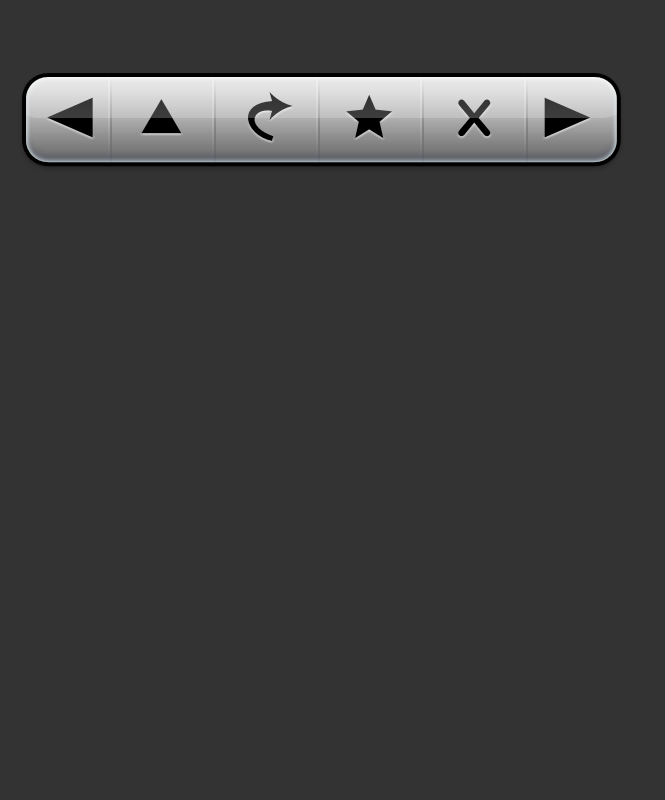
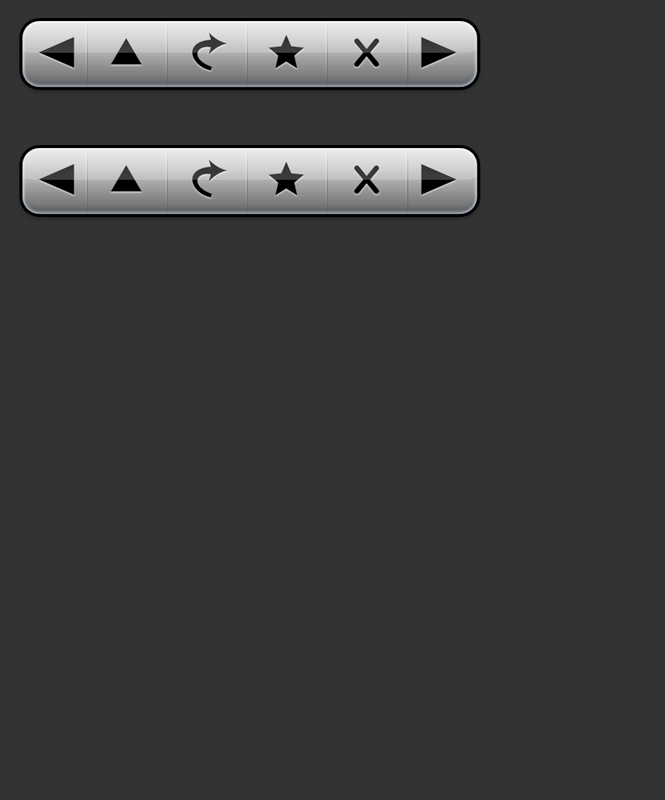
Before and after one commit to nrolland/google-reader-iphone-sync, a Python web app: template template/item.html in a window 1280 px wide. Shown: the whole page, without its empty margins (0-665 px from the left). Run offline with Jinja, Linux system fonts and the light colour scheme; the template is opened without the code that fills it, so the values that code supplies are empty.

Commit message:
Template changes, image extension whitelist.
(to prevent downloading files that lighttpd might
think are scripts, eg .py files)

```diff
--- a/src/item.py
+++ b/src/item.py
@@ -37,9 +37,7 @@ class MinimalItem:
 
 	def delete(self):
 		for f in glob.glob(app_globals.OPTIONS['output_path'] + '/*.' + self.key + '.*'):
-			print "Removing file: " + f
 			rm_rf(f)
-		print "removing directory: %s" % self.resources_path
 		rm_rf(self.resources_path)
 
 
--- a/src/main.py
+++ b/src/main.py
@@ -41,6 +41,8 @@ def execute():
 	app_globals.DATABASE = DB()
 	app_globals.DATABASE.sync_to_google()
 	app_globals.DATABASE.cleanup() # remove old _resources files
+
+	update_templates()
 
 	if app_globals.OPTIONS['no_download']:
 		print "not downloading any new items..."
@@ -137,7 +139,7 @@ def main():
 	if not app_globals.OPTIONS['template_only']:
 		execute()
 	else:
-		print "Updating templates for all items..."
+		print "Updating templates for all existing items..."
 		update_templates()
 
 
--- a/template/item.html
+++ b/template/item.html
@@ -1,16 +1,31 @@
 <html>
 	<head>
 		<meta http-equiv="Content-Type" content="text/html; charset=UTF-8" />
-		<meta name="viewport" content="width=480" />
+		<meta name="viewport" content="width=500" />
 		<!--{title}-->
 		<link rel="stylesheet" href="../template/style.css" type="text/css" />
 		<script language="javascript" type="text/javascript" src="../template/main.js"></script>
 	</head>
 	<body onload="init()">
 
-		<h3 id="title">
+		<div class="nav" id="nav_top">
+			<a class="prev" href="./?action=prev">&lt;- previous</a>
+			<div class="sep"></div>
+			<a class="up" href="./">^ up</a>
+			<div class="sep"></div>
+			<a class="email" href="#" onclick="return email()">email</a>
+			<div class="sep"></div>
+			<a class="star" href="#" onclick="return star()">* star</a>
+			<div class="sep"></div>
+			<a class="delete" href="#" onclick="return delete_fn()">x delete</a>
+			<div class="sep"></div>
+			<a class="next" href="./?action=next">next -&gt;</a>
+		</div>
+
+
+		<h1 id="title">
 			<!--{title_link}-->
-		</h3>
+		</h1>
 
 		<div class="via">
 			<!--{via}-->
@@ -20,14 +35,14 @@
 			<!--{content}-->
 		</div>
 
-		<div id="nav">
+		<div class="nav" id="nav_bottom">
 			<a class="prev" href="./?action=prev">&lt;- previous</a>
 			<div class="sep"></div>
 			<a class="up" href="./">^ up</a>
 			<div class="sep"></div>
 			<a class="email" href="#" onclick="return email()">email</a>
 			<div class="sep"></div>
-			<a class="star" href="#" onclick="return star()">star</a>
+			<a class="star" href="#" onclick="return star()">* star</a>
 			<div class="sep"></div>
 			<a class="delete" href="#" onclick="return delete_fn()">x delete</a>
 			<div class="sep"></div>
--- a/template/style.css
+++ b/template/style.css
@@ -1,5 +1,5 @@
 html{
-	width:680px;
+	max-width:580px;
 }
 
 body {
@@ -7,56 +7,62 @@ body {
 	color:white !important;
 	background:#333;
 	line-height: 1.3em;
-	font-size:0.9em;
+	font-size:0.87em;
 }
 
 a{ color:#acF; }
 
 h1, h2, h3, h4, h5, h6 {
-	color:#336 !important;
+	color:#acF !important;
 	text-decoration:none;
 }
 
-h3{
-	font-size:1.35em;
+h1{
+	font-size:1.8em;
+	line-height:1.4em
 }
 
 
-#nav{
-	padding-top:60px;
-	padding-bottom:160px;
+#nav_bottom{
+	padding-top:30px;
+	padding-bottom:100px;
 }
 
-#nav a, #nav div.sep{
+#nav_top{
+	padding-top:10px;
+	padding-bottom:80px;
+}
+
+.nav a, .nav div.sep{
 	display:block;
-	width:100px;
-	height:100px;
-	margin: 5px 0px;
+	width:  77px;
+	height: 77px;
+	margin: 0;
 	color:transparent;
 	float:left;
 }
 
-#nav a {
+.nav a {
 	background-color: transparent;
 	background-position: top left;
 	background-repeat: no-repeat;
 }
-#nav a:hover { background-position: 0px -100px;   }
+.nav a:hover { background-position: 0px -78px;   }
 
-#nav a.next         { background-image: url(img/next.png);    }
-#nav a.prev         { background-image: url(img/prev.png);    }
-#nav a.up           { background-image: url(img/up.png);      }
-#nav a.delete       { background-image: url(img/del.png);     }
-#nav a.email        { background-image: url(img/fwd.png);     }
-#nav a.star         { background-image: url(img/star.png);    }
-#nav a.star_on      { background-image: url(img/star_on.png); }
+.nav a.next         { background-image: url(img/next.png);    }
+.nav a.prev         { background-image: url(img/prev.png);    }
+.nav a.up           { background-image: url(img/up.png);      }
+.nav a.delete       { background-image: url(img/del.png);     }
+.nav a.email        { background-image: url(img/fwd.png);     }
+.nav a.star         { background-image: url(img/star.png);    }
+.nav a.star_on      { background-image: url(img/star_on.png); }
 
 
-#nav div.sep{
-	width:4px;
+.nav div.sep{
+	width:3px;
 	background: transparent url(img/sep.png) no-repeat top left;
 }
 
-#nav a.sep:first, #nav a.sep:last{
+.nav a.sep:first, .nav a.sep:last{
 	display:none;
 }
```
Also changed, not shown: src/misc.py (+11 -0 lines), src/process.py (+7 -1 lines), template/img/del.png, template/img/fwd.png, template/img/next.png, template/img/prev.png, template/img/sep.png, template/img/star.png, template/img/up.png.
